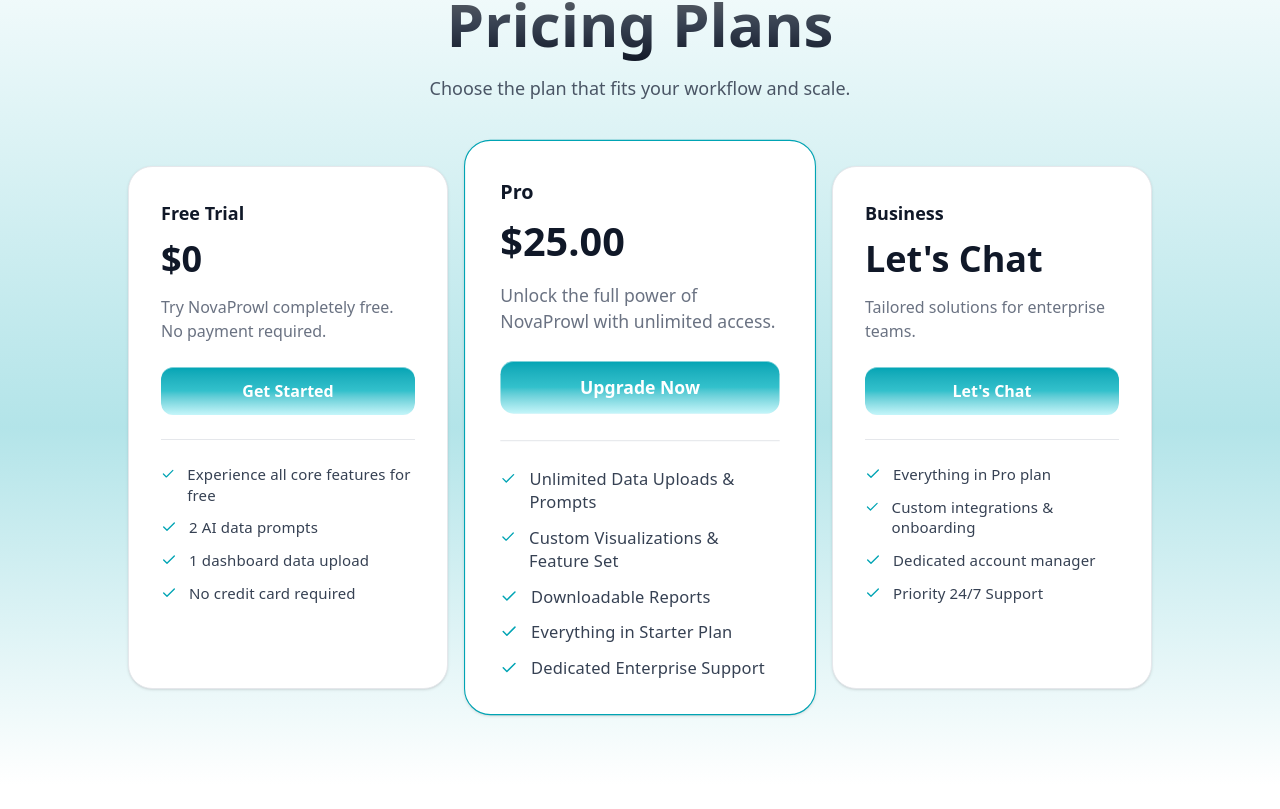
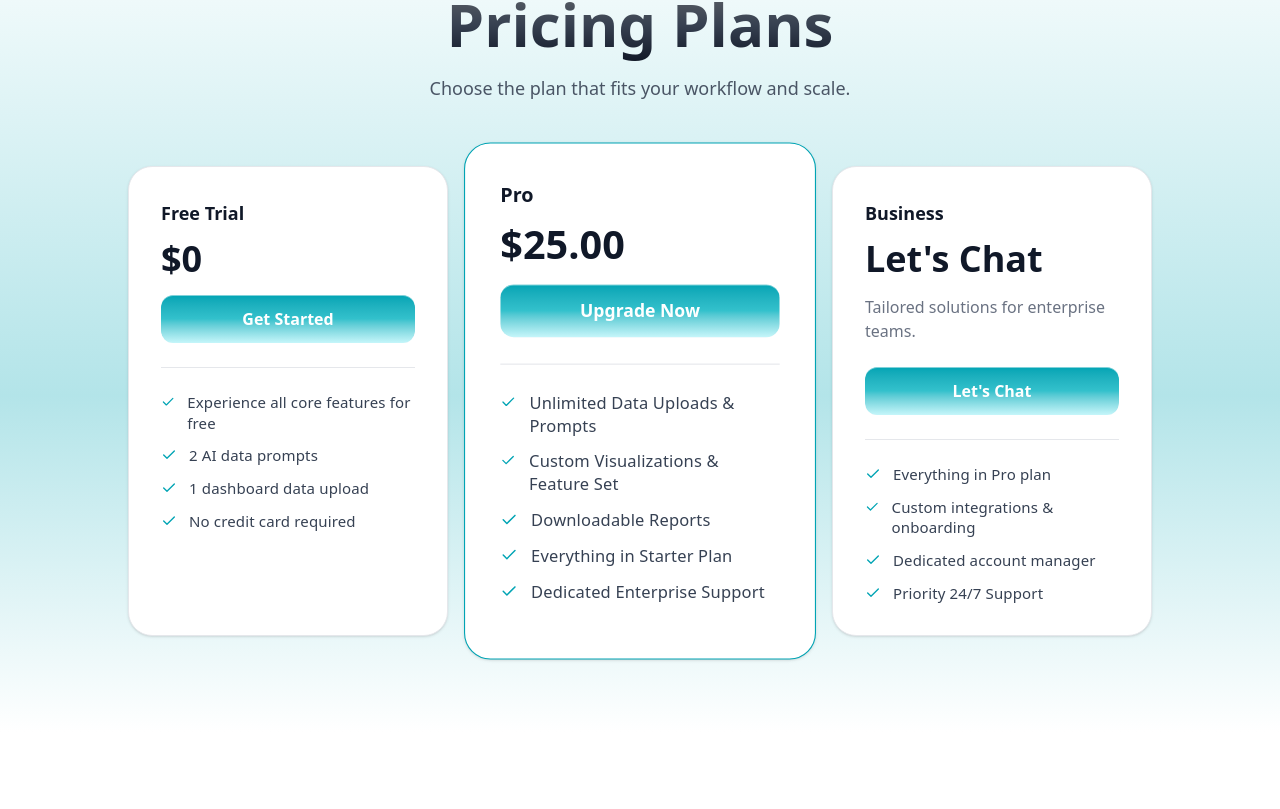
Before and after one commit to godslonelymann/novaprowl-frontend, a Next.js app: page / in a window 1280 px wide. Shown: the part 3731-4540 px from the top of the page. Built offline with nearby package versions, Linux system fonts and the light colour scheme.

Commit message:
Update pricing.tsx

```diff
--- a/components/sections/pricing.tsx
+++ b/components/sections/pricing.tsx
@@ -223,16 +223,7 @@
                 </span>
               </div>
 
-              {plan.name === "Free Trial" && (
-                <p className="text-gray-500 mb-6">
-                  Try NovaProwl completely free. No payment required.
-                </p>
-              )}
-              {plan.name === "Pro" && (
-                <p className="text-gray-500 mb-6">
-                  Unlock the full power of NovaProwl with unlimited access.
-                </p>
-              )}
+
               {plan.name === "Business" && (
                 <p className="text-gray-500 mb-6">
                   Tailored solutions for enterprise teams.
```
